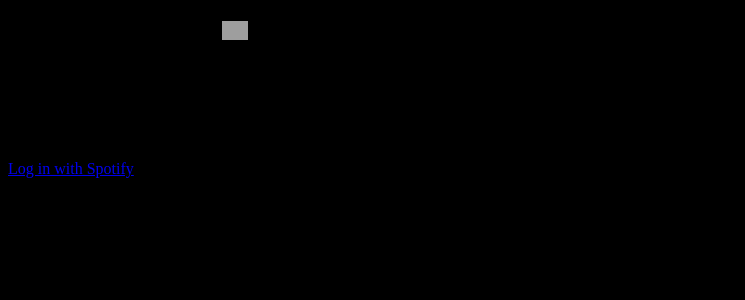
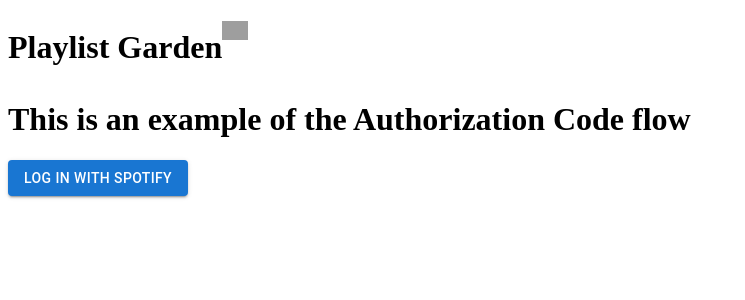
Before and after one commit to Josephnagy/playlist-generator, a React app: page / in a window 1280 px wide. Shown: the top 300 px of the page, without its empty margins (0-745 px from the left). Built offline with nearby package versions, Linux system fonts and the light colour scheme; grey boxes are pictures that could not be loaded.

Commit message:
slight Ui improvement

```diff
--- a/client/components/Login.jsx
+++ b/client/components/Login.jsx
@@ -11,6 +11,9 @@
 
 import React, { Component } from 'react';
 import { render } from 'react-dom';
+// MUI Components
+import Button from '@mui/material/Button';
+
 
 class Login extends Component {
     constructor(props) {
@@ -22,7 +25,11 @@
             <div>
                 <div id="login">
                     <h1>This is an example of the Authorization Code flow</h1>
-                    <a href="/api/authentication/login">Log in with Spotify</a>
+
+                    <Button
+                        variant="contained"
+                        href="/api/authentication/login"
+                    >Log in with Spotify</Button>
                 </div>
             </div>
         );
--- a/client/components/PlaylistGenerator.jsx
+++ b/client/components/PlaylistGenerator.jsx
@@ -75,7 +75,7 @@
 
         // create entire box for trackSeed
         let trackSeedBox =
-        <Box sx={{ minWidth: 120 }}>
+            <Box sx={{ minWidth: 120, maxWidth: 500 }}>
             <FormControl fullWidth>
                 <InputLabel>Select a Track</InputLabel>
                 <Select
@@ -98,7 +98,7 @@
 
         // create entire box for artistSeed
         let artistSeedBox =
-            <Box sx={{ minWidth: 120 }}>
+            <Box sx={{ minWidth: 120, maxWidth: 500 }}>
                 <FormControl fullWidth>
                     <InputLabel>Select an Artist</InputLabel>
                     <Select
@@ -122,7 +122,7 @@
 
         // create entire box for artistSeed
         let genreSeedBox =
-            <Box sx={{ minWidth: 120 }}>
+            <Box sx={{ minWidth: 120, maxWidth: 500}}>
                 <FormControl fullWidth>
                     <InputLabel>Select a Genre</InputLabel>
                     <Select
--- a/client/components/UserInfo.jsx
+++ b/client/components/UserInfo.jsx
@@ -11,6 +11,8 @@
 
 import React, { Component } from 'react';
 import { render } from 'react-dom';
+// MUI Components
+import Button from '@mui/material/Button';
 
 class UserInfo extends Component {
     constructor(props) {
@@ -22,7 +24,10 @@
             <div>
                 <div id="login">
                     <h1>Congrats you logged in! Here's your user info</h1>
-                    <a href="">Logout</a>
+                    <Button
+                        variant="contained"
+                        href=""
+                    >Log in with Spotify</Button>
                 </div>
             </div>
         );
--- a/client/scss/application.scss
+++ b/client/scss/application.scss
@@ -1,7 +1,3 @@
-body {
-    background-color: black;
-}
-
 #title{
     float: left;
 }
```
